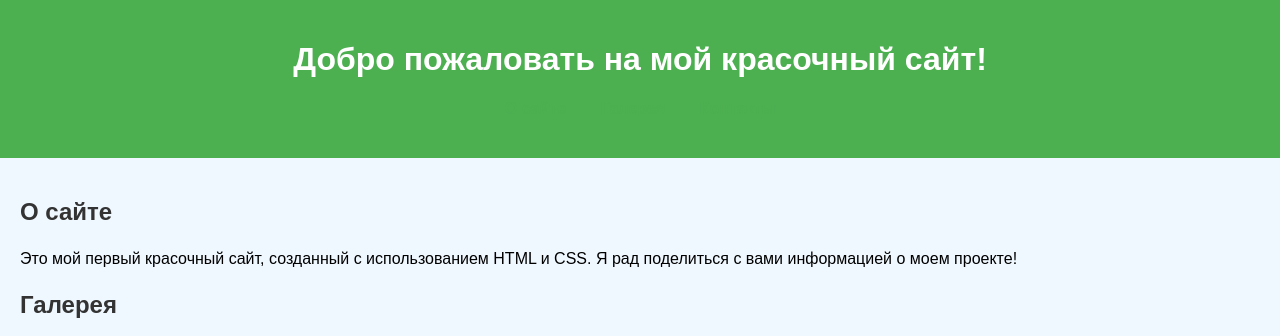
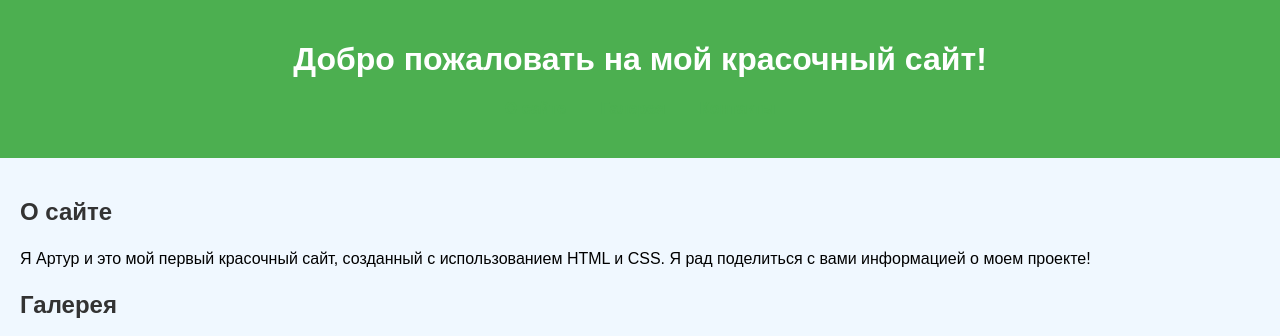
Before and after one commit to ArturSafin/birthcalc, a plain HTML site: page index.html in a window 1280 px wide. Shown: the top 336 px of the page. Drawn offline with Linux system fonts and the light colour scheme; grey boxes are pictures that could not be loaded.

Commit message:
Update index.html

```diff
--- a/index.html
+++ b/index.html
@@ -65,7 +65,7 @@
 
     <section id="about">
         <h2>О сайте</h2>
-        <p>Это мой первый красочный сайт, созданный с использованием HTML и CSS. Я рад поделиться с вами информацией о моем проекте!</p>
+        <p>Я Артур и это мой первый красочный сайт, созданный с использованием HTML и CSS. Я рад поделиться с вами информацией о моем проекте!</p>
     </section>
 
     <section id="gallery">
```
